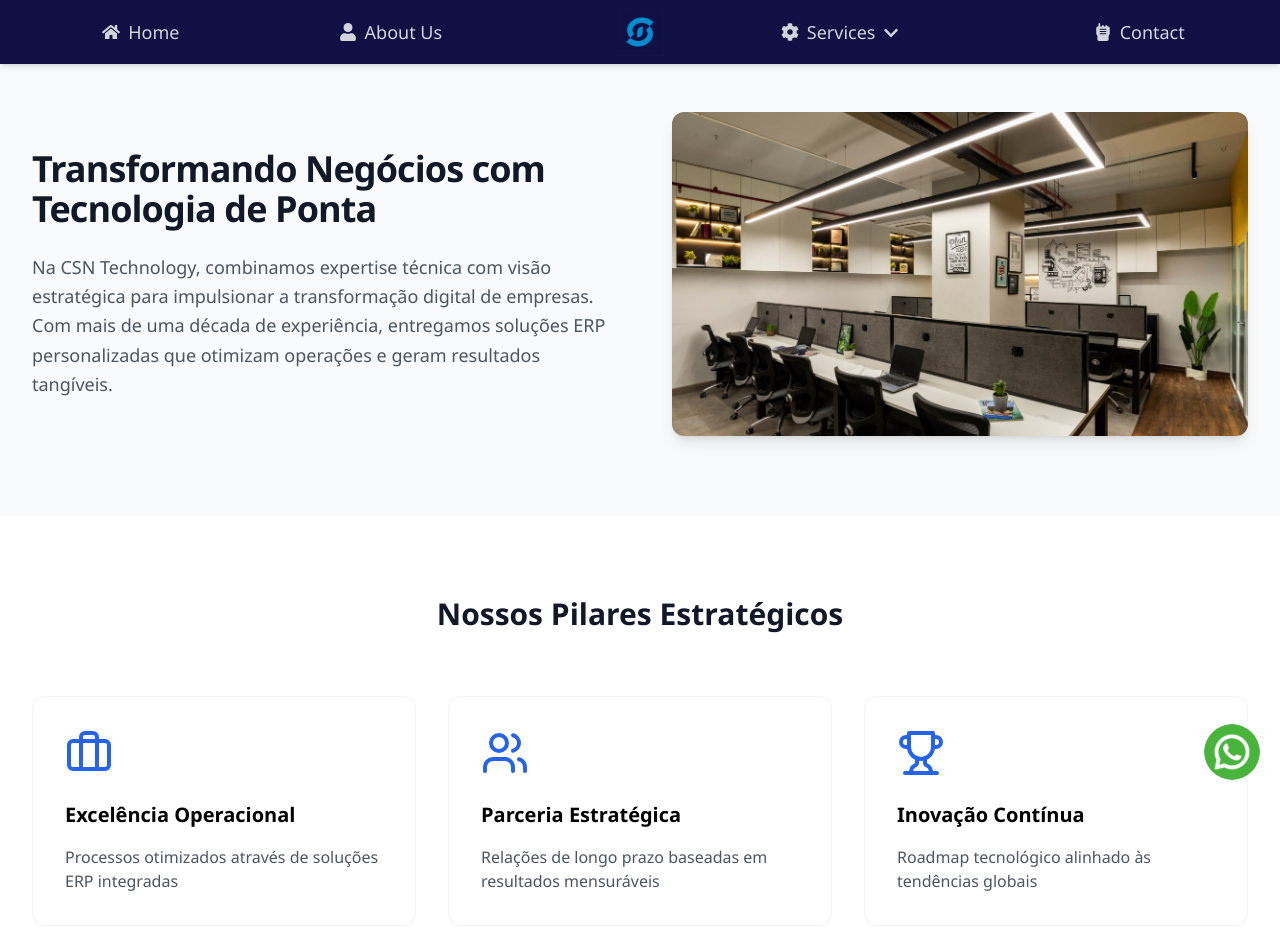
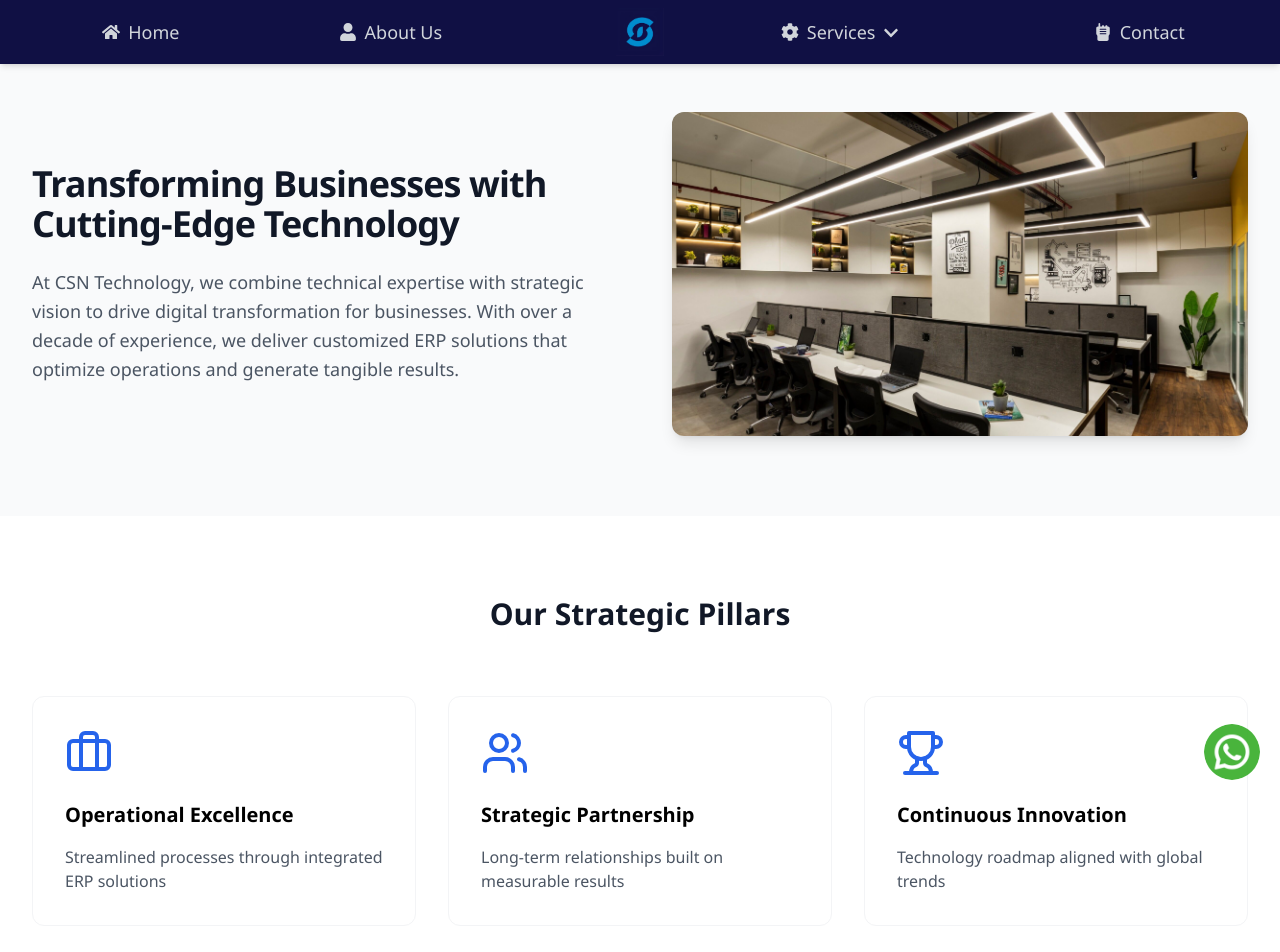
Before and after one commit to IHenriqueCSN/csnWeb, a Next.js app: page /en/about-us in a window 1280 px wide. Shown: the top 952 px of the page. Built offline with nearby package versions, Linux system fonts and the light colour scheme.

Commit message:
Added more translations

```diff
--- a/app/[locale]/about-us/page.tsx
+++ b/app/[locale]/about-us/page.tsx
@@ -1,10 +1,28 @@
 import AboutUs from "@/components/AboutUs";
+import { getTranslations } from "next-intl/server";
 
-export default function Contato() {
+export default async function Contato() {
+  const t = await getTranslations("about_us")
     return (
       <>
       <main className="mt-8">
-        <AboutUs />
+        <AboutUs
+          t={{
+            header: t('header'),
+            header_description: t('header_description'),
+            pillars: t('pillars'),
+            excellence_title: t('excellence_title'),
+            excellence_description: t('excellence_description'),
+            partnership_title: t('partnership_title'),
+            partnership_description: t('partnership_description'),
+            innovation_title: t('innovation_title'),
+            innovation_description: t('innovation_description'),
+            partners: t('partners'),
+            cta_title: t('cta_title'),
+            cta_description: t('cta_description'),
+            cta_call: t('cta_call')
+          }}
+        />
       </main>
       </>
     )
--- a/app/[locale]/contact/page.tsx
+++ b/app/[locale]/contact/page.tsx
@@ -1,10 +1,12 @@
 import ContactForm from "@/components/ContactForm";
+import { getTranslations } from "next-intl/server";
 
-export default function Contato() {
+export default async function Contato() {
+    const t = await getTranslations('contact');
     return (
       <>
         <main className="my-8">
-          <ContactForm />
+          <ContactForm t={{title: t('title'), name: t('name'), surname: t('surname'), email: t('email'), phone: t('phone'), subject: t('subject'), select_subject: t('select_subject'), message: t('message'), send: t('send'), required_field: t('required_field'), required_subject: t('required_subject'), required_agreement: t('required_agreement'), agreement: t('agreement')}} />
           </main>
       </>
     )
--- a/app/[locale]/not-found.tsx
+++ b/app/[locale]/not-found.tsx
@@ -1,17 +1,34 @@
+import { getTranslations } from 'next-intl/server';
 import Link from 'next/link';
 
-export default function NotFound() {
+interface NotFoundTranslations {
+    header: string;
+    header_description_1: string;
+    header_description_2: string;
+    return_title: string;
+    return_cta: string;
+}
+
+export default async function NotFound() {
+  const translations = await getTranslations('not_found');
+  const t: NotFoundTranslations = {
+    header: translations('header'),
+    header_description_1: translations('header_description_1'),
+    header_description_2: translations('header_description_2'),
+    return_title: translations('return_title'),
+    return_cta: translations('return_cta')
+  };
   return (
       <div className="flex min-h-screen flex-col items-center justify-center bg-orange-900 text-white text-center px-6">
-          <h1 className="text-3xl md:text-4xl font-bold">🚧 Página em Construção 🚧</h1>
+          <h1 className="text-3xl md:text-4xl font-bold">🚧 {t.header} 🚧</h1>
           <p className="mt-4 text-lg md:text-xl max-w-lg">
-              Estamos trabalhando para trazer uma experiência ainda melhor para você.
-              Em breve, esta página estará disponível com todas as informações necessárias.
+              {t.header_description_1}
+              {t.header_description_2}
           </p>
           <p className="mt-3 text-base md:text-lg">
-              Enquanto isso, você pode retornar à página inicial.
+              {t.return_title}
           </p>
-          <Link href="/" className="mt-3 md:text-lg underline">Clique aqui para retornar à pagina inicial.</Link>
+          <Link href="/" className="mt-3 md:text-lg underline">{t.return_cta}</Link>
       </div>
   );
 }
--- a/components/AboutUs.tsx
+++ b/components/AboutUs.tsx
@@ -3,7 +3,23 @@
 import Image from "next/image";
 import { Briefcase, Users, Trophy, Heart, Target, Star, Gem, Award, Scale, Handshake } from "lucide-react"; // Requires lucide-react package
 
-export default function AboutPage() {
+interface AboutUsTranslations {
+  header: string;
+  header_description: string;
+  pillars: string;
+  excellence_title: string;
+  excellence_description: string;
+  partnership_title: string;
+  partnership_description: string;
+  innovation_title: string;
+  innovation_description: string;
+  partners: string;
+  cta_title: string;
+  cta_description: string;
+  cta_call: string;
+}
+
+export default function AboutPage({t}: {t: AboutUsTranslations}) {
   return (
     <div className="min-h-screen bg-gray-50">
       {/* Hero Section */}
@@ -11,12 +27,10 @@ export default function AboutPage() {
         <div className="grid md:grid-cols-2 gap-16 items-center">
           <div className="space-y-6">
             <h1 className="text-4xl font-bold text-gray-900 tracking-tight">
-              Transformando Negócios com Tecnologia de Ponta
+              {t.header}
             </h1>
             <p className="text-lg text-gray-600 leading-relaxed">
-              Na CSN Technology, combinamos expertise técnica com visão estratégica para impulsionar
-              a transformação digital de empresas. Com mais de uma década de experiência, entregamos
-              soluções ERP personalizadas que otimizam operações e geram resultados tangíveis.
+              {t.header_description}
             </p>
           </div>
           <div className="relative aspect-video rounded-xl overflow-hidden shadow-lg">
@@ -37,24 +51,24 @@ export default function AboutPage() {
       <div className="bg-white py-12 md:py-20">
         <div className="max-w-7xl mx-auto px-4 sm:px-6 lg:px-8">
           <h2 className="text-3xl font-bold text-center text-gray-900 mb-16">
-            Nossos Pilares Estratégicos
+            {t.pillars}
           </h2>
           <div className="grid md:grid-cols-3 gap-8">
             {[
               {
                 icon: Briefcase,
-                title: "Excelência Operacional",
-                text: "Processos otimizados através de soluções ERP integradas"
+                title: t.excellence_title,
+                text: t.excellence_description
               },
               {
                 icon: Users,
-                title: "Parceria Estratégica",
-                text: "Relações de longo prazo baseadas em resultados mensuráveis"
+                title: t.partnership_title,
+                text: t.partnership_description
               },
               {
                 icon: Trophy,
-                title: "Inovação Contínua",
-                text: "Roadmap tecnológico alinhado às tendências globais"
+                title: t.innovation_title,
+                text: t.innovation_description
               },
             ].map((item, index) => (
               <div
@@ -146,7 +160,7 @@ export default function AboutPage() {
       <div className="bg-gray-50 pt-0 pb-20" id="clients">
         <div className="max-w-7xl mx-auto px-4 sm:px-6 lg:px-8">
           <h2 className="text-3xl font-bold text-center text-gray-900 mb-16">
-            Nossos Parceiros
+            {t.partners}
           </h2>
           <div className="grid grid-cols-2 md:grid-cols-4 gap-8 opacity-75">
             {[...Array(8)].map((_, i) => (
@@ -161,15 +175,14 @@ export default function AboutPage() {
         <div className="max-w-4xl mx-auto px-4 sm:px-6 lg:px-8 text-center">
           <Heart className="h-16 w-16 mx-auto mb-8" />
           <h2 className="text-3xl font-bold mb-6">
-            Pronto para Transformar seu Negócio?
+            {t.cta_title}
           </h2>
           <p className="text-lg mb-8">
-            Nossa equipe está preparada para entender seus desafios e propor
-            soluções tecnológicas personalizadas.
+            {t.cta_description}
           </p>
           <button className="bg-white text-blue-600 px-8 py-4 rounded-lg font-semibold hover:bg-gray-100 transition-colors"
             onClick={() => window.location.href = "/contact"}>
-            Agendar Consultoria
+            {t.cta_call}
           </button>
         </div>
       </div>
--- a/public/locales/en/common.json
+++ b/public/locales/en/common.json
@@ -34,5 +34,45 @@
 
     "whatsapp": {
         "whatsapp": "Talk to us on WhatsApp"
+    },
+
+    "about_us": {
+        "header": "Transforming Businesses with Cutting-Edge Technology",
+        "header_description": "At CSN Technology, we combine technical expertise with strategic vision to drive digital transformation for businesses. With over a decade of experience, we deliver customized ERP solutions that optimize operations and generate tangible results.",
+        "pillars": "Our Strategic Pillars",
+        "excellence_title": "Operational Excellence",
+        "excellence_description": "Streamlined processes through integrated ERP solutions",
+        "partnership_title": "Strategic Partnership",
+        "partnership_description": "Long-term relationships built on measurable results",
+        "innovation_title": "Continuous Innovation",
+        "innovation_description": "Technology roadmap aligned with global trends",
+        "partners": "Our Partners",
+        "cta_title": "Ready to Transform Your Business?",
+        "cta_description": "Our team is here to tackle your challenges and deliver tailored tech solutions.",
+        "cta_call": "Schedule a Consultation"
+    },
+
+    "not_found": {
+        "header": "Page in Construction",
+        "header_description_1": "We are working to bring you an even better experience.",
+        "header_description_2": "Soon, this page will be available with all the necessary information.",
+        "return_title": "In the meantime, you can return to the homepage.",
+        "return_cta": "Click here to go back to the homepage."
+    },
+
+    "contact": {
+        "title": "Contact Us",
+        "name": "First Name",
+        "surname": "Last Name",
+        "email": "Email",
+        "phone": "Phone Number",
+        "subject": "Subject",
+        "select_subject": "Select a subject...",
+        "message": "Message",
+        "send": "Send",
+        "required_field": "This field is required.",
+        "required_subject": "Please select a subject.",
+        "required_agreement": "You must agree to continue.",
+        "agreement": "I agree with the privacy policy."
     }
 }
```
Also changed, not shown: components/ContactForm.tsx (+33 -17 lines), public/locales/pt/common.json (+40 -0 lines), 1 other file (tests, documents, lock files or other folders).
